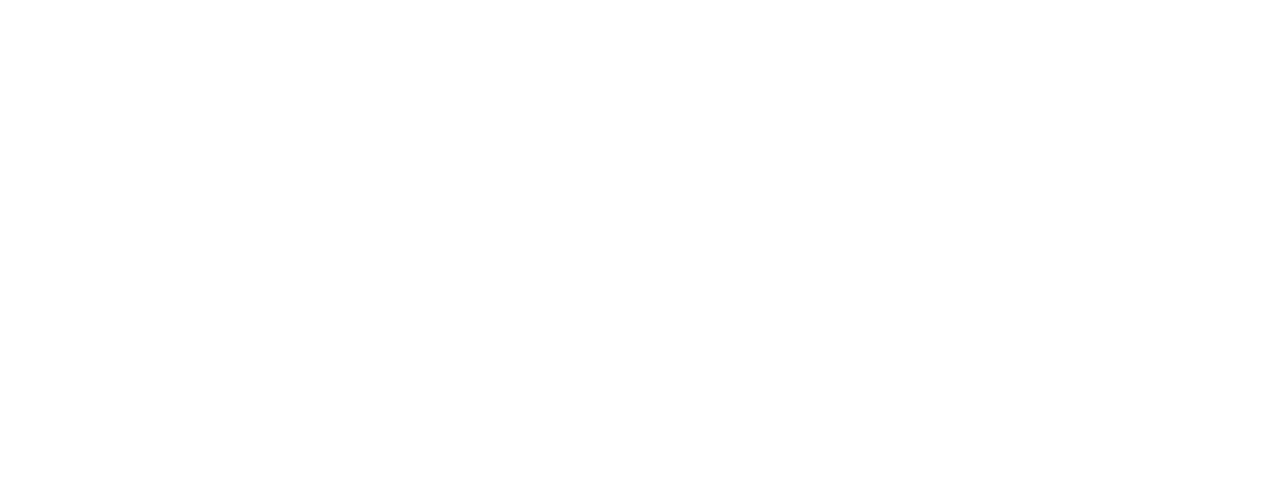
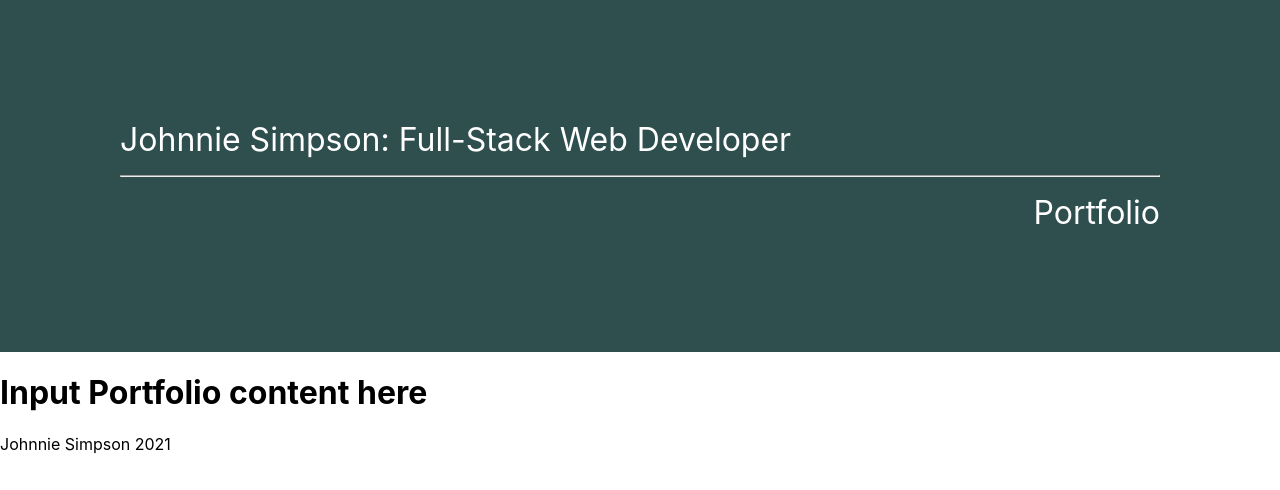
Before and after one commit to balokdecoy/simpson-portfolio, a React (Create React App) app: page /Portfolio in a window 1280 px wide. Shown: the top 490 px of the page. Built offline with nearby package versions, Linux system fonts and the light colour scheme.

Commit message:
Update dependencies. Continuing to build basic page framework. Added Footer component.

```diff
--- a/package.json
+++ b/package.json
@@ -12,6 +12,7 @@
     "react": "^17.0.2",
     "react-bootstrap": "^1.5.2",
     "react-dom": "^17.0.2",
+    "react-router-dom": "^5.2.0",
     "react-scripts": "4.0.3",
     "web-vitals": "^1.1.1"
   },
--- a/src/App.js
+++ b/src/App.js
@@ -1,15 +1,20 @@
 import React from "react";
-import {BrowserRouter as Router, Route } from "react-router-dom";
-import './App.css';
-import Header from "./components/Header/index";
+import { BrowserRouter as Router, Route, Switch } from "react-router-dom";
+import Nav from "./components/Nav";
+import Home from "./pages/Home";
+import Portfolio from "./pages/Portfolio"
 import Footer from "./components/Footer/index";
-
 
 function App() {
   return (
     <Router>
       <div>
-        <Header />
+        <Nav />
+        <Switch>
+          <Route exact path="/" component={Home} />
+          <Route exact path="/Portfolio" component={Portfolio} />
+        </Switch>
+        <Footer />
       </div>
     </Router>
   );
--- a/src/components/Footer/index.js
+++ b/src/components/Footer/index.js
@@ -0,0 +1,9 @@
+import React from "react";
+
+function Footer() {
+    return <footer className="footer">
+        <span>Johnnie Simpson 2021</span>
+    </footer>
+}
+
+export default Footer;
--- a/src/components/Header/index.js
+++ b/src/components/Header/index.js
@@ -1,12 +1,10 @@
 import React from "react";
 import { Link } from "react-router-dom";
+import Jumbotron from "../Jumbotron/index"
 import "./style.css";
 
 function Header() {
-    return (
-      <div></div>
 
-    )
 }
 
 export default Header;
--- /dev/null
+++ b/src/components/Jumbotron/index.js
@@ -0,0 +1,14 @@
+import React from "react";
+import "./style.css"
+
+function Jumbotron({ children }) {
+  return (
+    <div
+      className="jumbotron border border-success"
+    >
+      {children}
+    </div>
+  );
+}
+
+export default Jumbotron;
--- /dev/null
+++ b/src/components/Jumbotron/style.css
@@ -0,0 +1,13 @@
+.jumbotron {
+    text-align: left;
+    height: 560;
+    clear: both;
+    padding: 120px;
+    font-size: xx-large;
+    background-color: darkslategrey;
+    color: white;
+}
+
+.portfolio {
+    text-align: right;
+}
--- /dev/null
+++ b/src/components/Nav/index.js
@@ -0,0 +1,22 @@
+import React from "react";
+import Jumbotron from "../Jumbotron";
+
+function Nav() {
+  return (
+    <Jumbotron>
+       <nav className="navbar navbar-expand-lg navbar-light bg-light">
+        <div className="navbar-brand" to="/">
+          <div><span>Johnnie Simpson: Full-Stack Web Developer</span>
+          <hr></hr>
+          <div className="portfolio" onClick="/Portfolio">Portfolio</div>
+        </div>
+        </div>
+
+    </nav>
+
+    </Jumbotron>
+
+  );
+}
+
+export default Nav;
--- /dev/null
+++ b/src/pages/Home.js
@@ -0,0 +1,11 @@
+import React from "react";
+
+function Home() {
+    return (
+        <div>
+        <h1>Input content here</h1>
+        </div>
+    );
+}
+
+export default Home;
--- /dev/null
+++ b/src/pages/Portfolio.js
@@ -0,0 +1,11 @@
+import React from "react";
+
+function Portfolio() {
+    return (
+        <div>
+        <h1>Input Portfolio content here</h1>
+        </div>
+    );
+}
+
+export default Portfolio;
```
Also changed, not shown: src/components/Nav/style.css (added), 1 other file (tests, documents, lock files or other folders).
